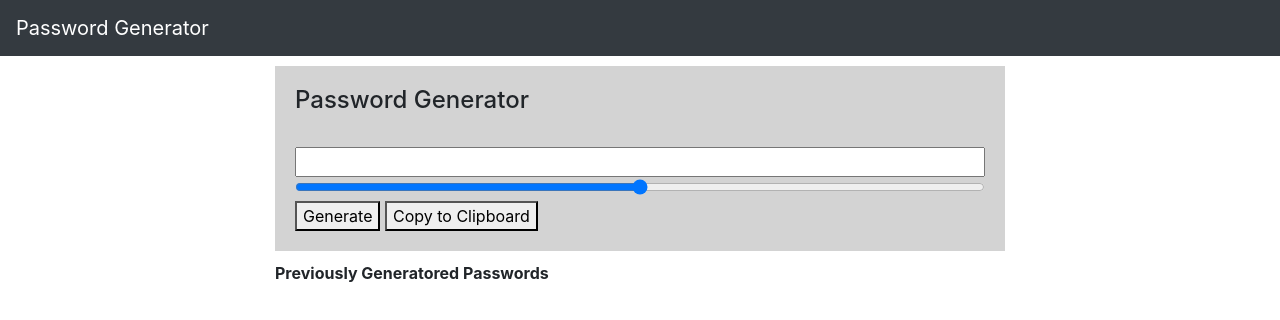
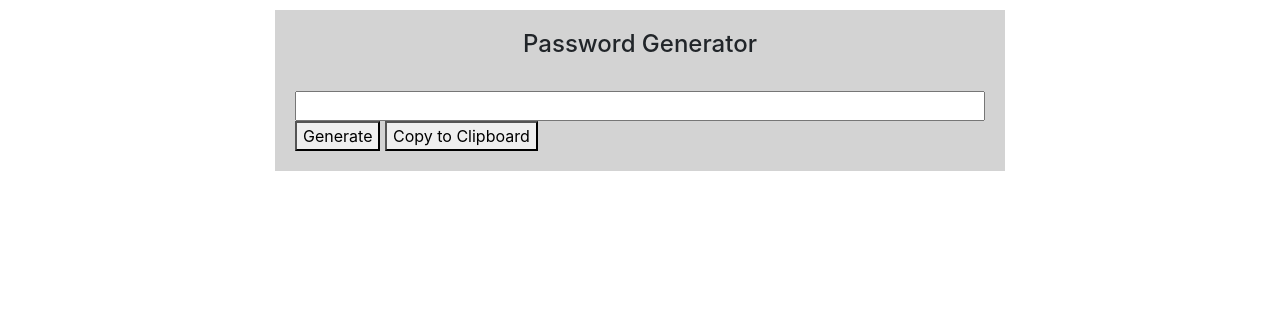
Before and after one commit to iamgobiet/Password_Generator, a plain HTML site: page index.html in a window 1280 px wide. Drawn offline with nearby package versions, Linux system fonts and the light colour scheme.

Commit message:
removed navbar

```diff
--- a/index.html
+++ b/index.html
@@ -8,12 +8,9 @@
 
     <link rel="stylesheet" href="https://stackpath.bootstrapcdn.com/bootstrap/4.3.1/css/bootstrap.min.css" integrity="sha384-ggOyR0iXCbMQv3Xipma34MD+dH/1fQ784/j6cY/iJTQUOhcWr7x9JvoRxT2MZw1T" crossorigin="anonymous">
     <link rel="stylesheet" href="style.css">
-    <script> src="sccript.js"</script>
+
 </head>
 <body>
-    <nav class="navbar navbar-dark bg-dark">
-        <a class="navbar-brand" href="#">Password Generator</a>
-    </nav>
 
     <div class="container">
         <div class="row">
@@ -23,19 +20,16 @@
                     <br />
                     <input type="text" id="display">
                     <br />
-                    <input type="range" min="0" max="50" name="slider" id="slider">
-                    <br />
                     <button onclick="generate()">Generate</button>
                     <button onclick="">Copy to Clipboard</button>
-                    <div id="Length"></div>
+
                 </div>
-                <div class="previous_passwords">
-                    <b>Previously Generatored Passwords</b>
-                    <br />
-                    <div class="lastNums"></div>
-                </div>
+
             </div>
         </div>
     </div>
+
+
+    <script> src="sccript.js"</script>
 </body>
 </html>
--- a/style.css
+++ b/style.css
@@ -10,6 +10,7 @@
     width: 100%;
 }
 
-#slider {
-    width: 100%;
+
+h4{
+    text-align: center;
 }
```
Also changed, not shown: script.js (+13 -1 lines).
